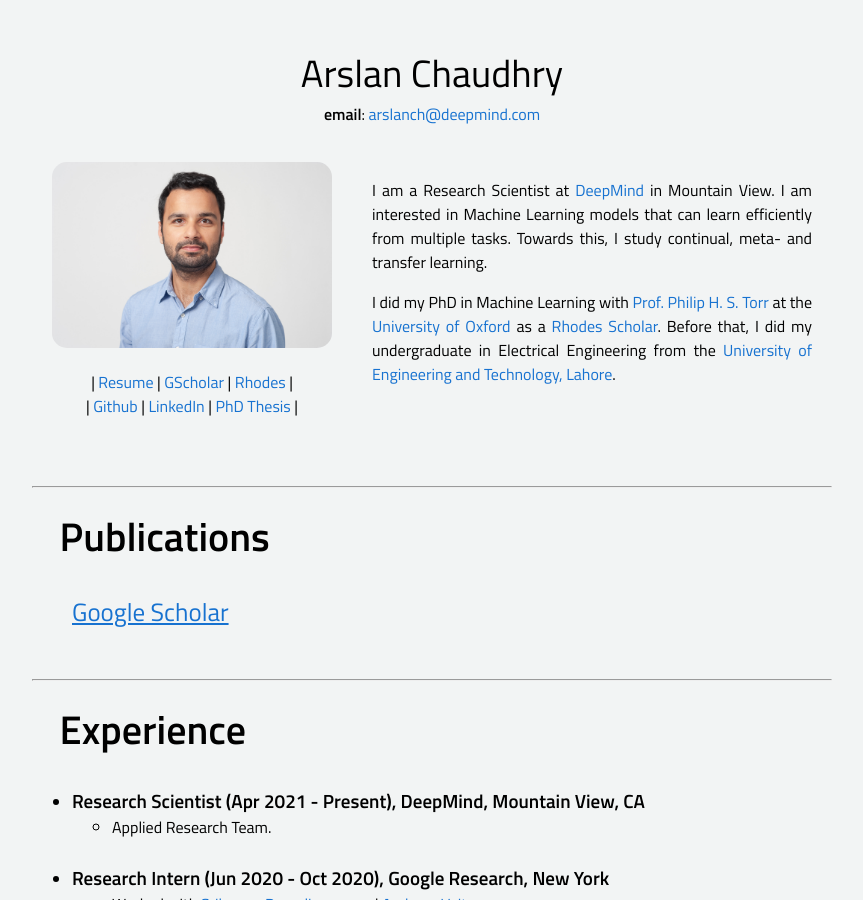
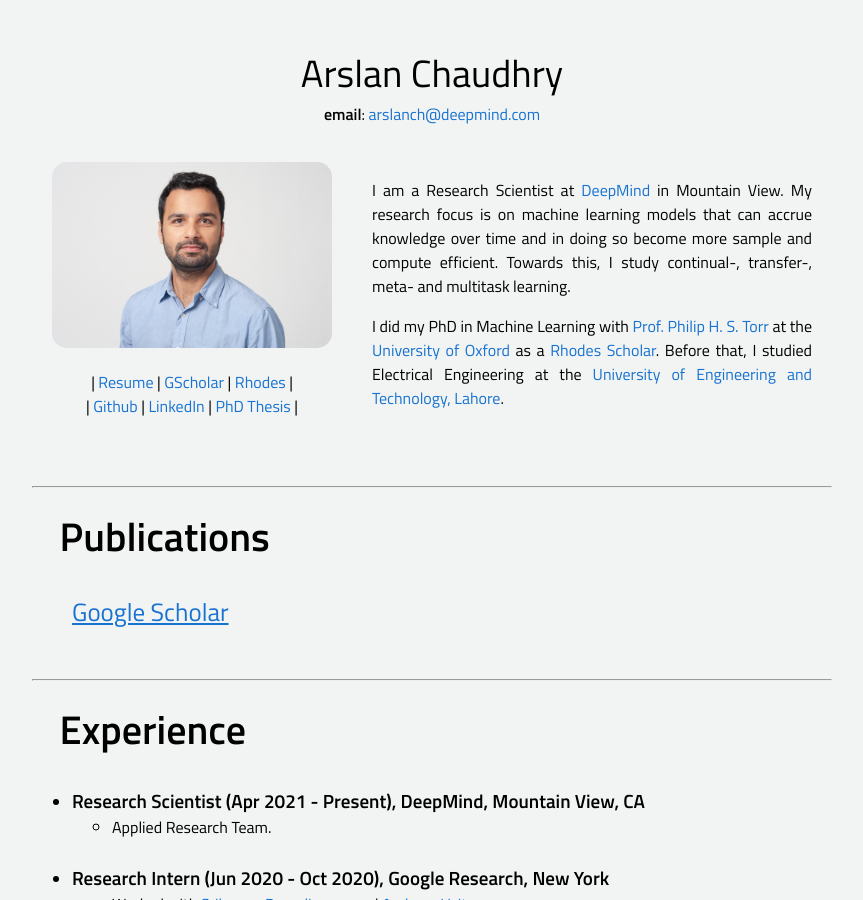
Before and after one commit to arslan-chaudhry/arslan-chaudhry.github.io, a Jekyll site: the page index.html, which Jekyll copies as it is, in a window 1280 px wide and 900 px high. Shown: the whole window, without its empty margins (208-1071 px from the left). Built offline with Jekyll 4.4.1, drawn with Linux system fonts in a browser that asks for light colours.

Commit message:
updating intro

```diff
--- a/index.html
+++ b/index.html
@@ -89,9 +89,9 @@
     </td>
     <td width="68%" valign="top" align="justify">
 
-      <p>I am a Research Scientist at <a href="https://deepmind.com/">DeepMind</a> in Mountain View. I am interested in Machine Learning models that can learn efficiently from multiple tasks. Towards this, I study continual, meta- and transfer learning.</p>
+      <p>I am a Research Scientist at <a href="https://deepmind.com/">DeepMind</a> in Mountain View. My research focus is on machine learning models that can accrue knowledge over time and in doing so become more sample and compute efficient. Towards this, I study continual-, transfer-, meta- and multitask learning.</p>
 
-      <p>I did my PhD in Machine Learning with <a href="http://www.robots.ox.ac.uk/%7Ephst/" > Prof. Philip H. S. Torr</a> at the <a href="https://www.ox.ac.uk/">University of Oxford</a> as a <a href="https://www.rhodeshouse.ox.ac.uk/">Rhodes Scholar</a>. Before that, I did my undergraduate in Electrical Engineering from the <a href="http://www.uet.edu.pk/" >University of Engineering and Technology, Lahore</a>.</p>
+      <p>I did my PhD in Machine Learning with <a href="http://www.robots.ox.ac.uk/%7Ephst/" > Prof. Philip H. S. Torr</a> at the <a href="https://www.ox.ac.uk/">University of Oxford</a> as a <a href="https://www.rhodeshouse.ox.ac.uk/">Rhodes Scholar</a>. Before that, I studied Electrical Engineering at the <a href="http://www.uet.edu.pk/" >University of Engineering and Technology, Lahore</a>.</p>
 
     </td>
   </tr>
```
